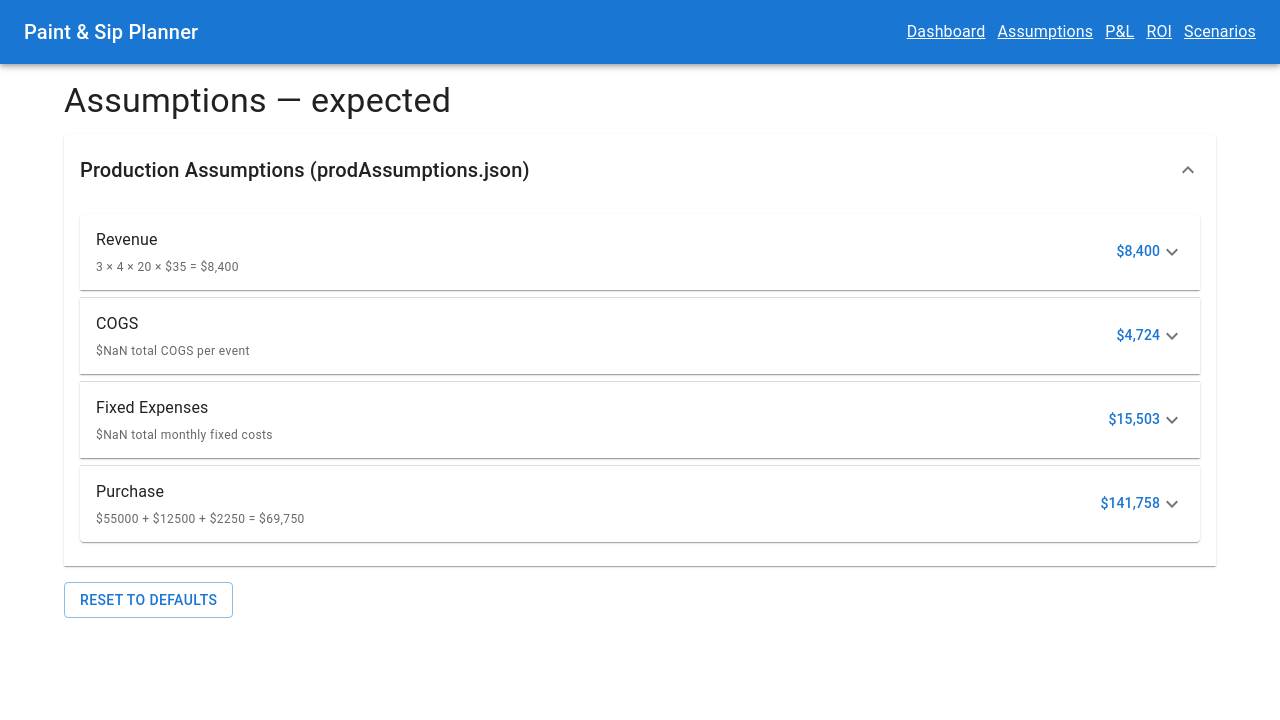
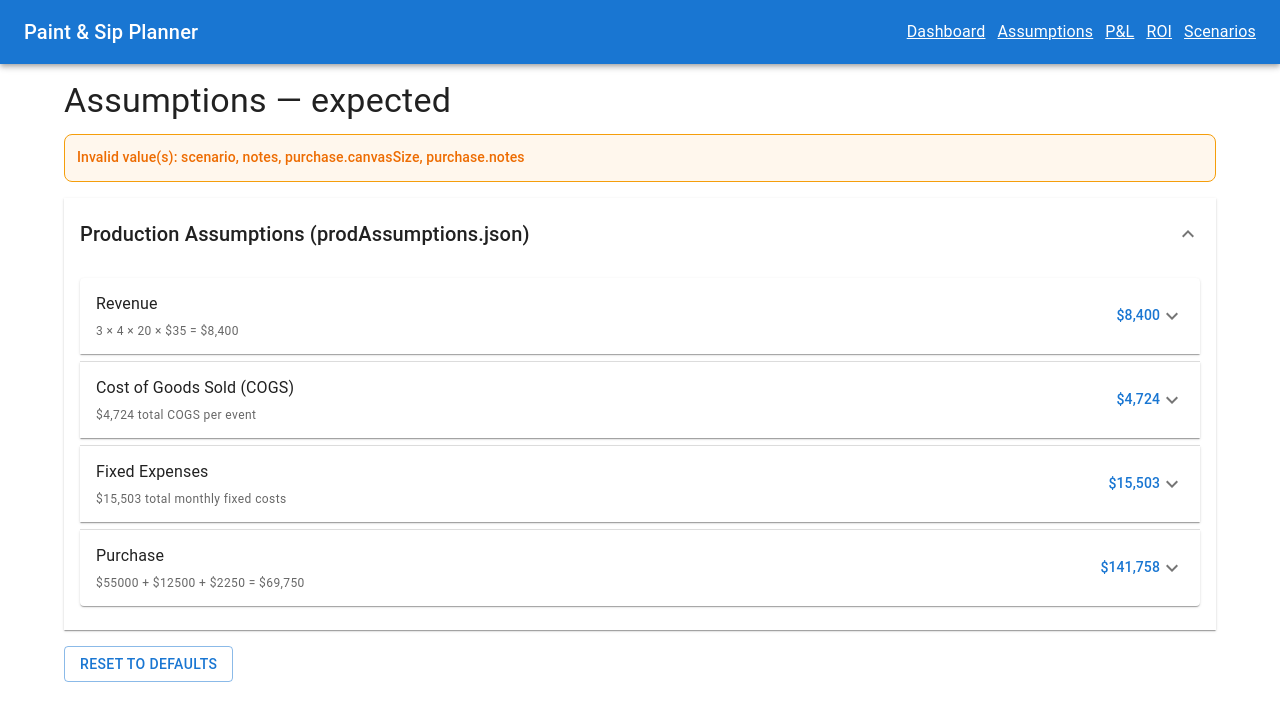
Before and after one commit to vpremk/PaintSip, a React (Vite) app: page /assumptions in a window 1280 px wide. Shown: the top 720 px of the page. Built offline with nearby package versions, Linux system fonts and the light colour scheme.

Commit message:
formular fixed

```diff
--- a/src/pages/Assumptions.tsx
+++ b/src/pages/Assumptions.tsx
@@ -61,7 +61,7 @@ const prodSections = [
     keys: ['ticketPrice','guestsPerEvent','eventsPerWeek','weeksPerMonth','privatePerMonth','corporatePerMonth','airbnbPerMonth','birthdayPartiesPerMonth','merchPerMonth','giftCardPerMonth','tipsPerGuest'],
   },
   {
-    title: 'COGS',
+    title: 'Cost of Goods Sold (COGS)',
     sectionKey: 'cogs',
     keys: ['canvas','acrylicPaint','brushes','easels','paintPalette','apronLaundry','tableCovers','paperTowels','waterCups','cleaningSupplies','disposableGloves','packaging','printouts','snacks','wineRefreshments','shippingKits'],
   },
@@ -77,46 +77,75 @@ const prodSections = [
   },
 ]
 
+const safeNumber = (value: unknown, fallback = 0) => {
+  const numeric = typeof value === 'number' ? value : Number(value ?? fallback)
+  return Number.isFinite(numeric) ? numeric : fallback
+}
+
+const getInvalidFields = (values: Record<string, any>, prefix = ''): string[] => {
+  const invalid: string[] = []
+
+  Object.entries(values).forEach(([key, value]) => {
+    const path = prefix ? `${prefix}.${key}` : key
+
+    if (value !== null && typeof value === 'object' && !Array.isArray(value)) {
+      invalid.push(...getInvalidFields(value, path))
+      return
+    }
+
+    if (typeof value === 'string' && value.trim() !== '' && Number.isNaN(Number(value))) {
+      invalid.push(path)
+      return
+    }
+
+    if (typeof value === 'number' && !Number.isFinite(value)) {
+      invalid.push(path)
+    }
+  })
+
+  return invalid
+}
+
 const getSectionTotal = (sectionKey: string, values: Record<string, any>) => {
   if (sectionKey === 'revenue') {
     const revenue = values.revenue ?? {}
-    const monthlyEvents = Number(revenue.eventsPerWeek ?? 0) * Number(revenue.weeksPerMonth ?? 0)
-    const guestsPerEvent = Number(revenue.guestsPerEvent ?? 0)
-    return Number(revenue.ticketPrice ?? 0) * monthlyEvents * guestsPerEvent
+    const monthlyEvents = safeNumber(revenue.eventsPerWeek) * safeNumber(revenue.weeksPerMonth)
+    const guestsPerEvent = safeNumber(revenue.guestsPerEvent)
+    return safeNumber(revenue.ticketPrice) * monthlyEvents * guestsPerEvent
   }
 
   const section = values[sectionKey] ?? {}
   return Object.values(section).reduce((total: number, value) => {
-    const numeric = typeof value === 'number' ? value : Number(value ?? 0)
-    return total + (Number.isFinite(numeric) ? numeric : 0)
+    const numeric = safeNumber(value)
+    return total + numeric
   }, 0)
 }
 
 const getSectionFormulaText = (sectionKey: string, values: Record<string, any>) => {
   const revenue = values.revenue ?? {}
   if (sectionKey === 'revenue') {
-    const monthlyEvents = Number(revenue.eventsPerWeek ?? 0) * Number(revenue.weeksPerMonth ?? 0)
-    const guestsPerEvent = Number(revenue.guestsPerEvent ?? 0)
-    const total = Number(revenue.ticketPrice ?? 0) * monthlyEvents * guestsPerEvent
-    return `${Number(revenue.eventsPerWeek ?? 0)} × ${Number(revenue.weeksPerMonth ?? 0)} × ${guestsPerEvent} × $${Number(revenue.ticketPrice ?? 0)} = ${formatNumber(total)}`
+    const monthlyEvents = safeNumber(revenue.eventsPerWeek) * safeNumber(revenue.weeksPerMonth)
+    const guestsPerEvent = safeNumber(revenue.guestsPerEvent)
+    const total = safeNumber(revenue.ticketPrice) * monthlyEvents * guestsPerEvent
+    return `${safeNumber(revenue.eventsPerWeek)} × ${safeNumber(revenue.weeksPerMonth)} × ${guestsPerEvent} × $${safeNumber(revenue.ticketPrice)} = ${formatNumber(total)}`
   }
 
   if (sectionKey === 'cogs') {
     const cogs = values.cogs ?? {}
-    const total = Object.values(cogs).reduce((sum: number, value) => sum + Number(value ?? 0), 0)
+    const total = Object.values(cogs).reduce((sum: number, value) => sum + safeNumber(value), 0)
     return `${formatNumber(total)} total COGS per event`
   }
 
   if (sectionKey === 'fixed') {
     const section = values.fixed ?? {}
-    const total = Object.values(section).reduce((sum: number, value) => sum + Number(value ?? 0), 0)
+    const total = Object.values(section).reduce((sum: number, value) => sum + safeNumber(value), 0)
     return `${formatNumber(total)} total monthly fixed costs`
   }
 
   if (sectionKey === 'purchase') {
     const purchase = values.purchase ?? {}
-    const total = Number(purchase.purchasePrice ?? 0) + Number(purchase.transferFee ?? 0) + Number(purchase.refreshCost ?? 0)
-    return `$${Number(purchase.purchasePrice ?? 0)} + $${Number(purchase.transferFee ?? 0)} + $${Number(purchase.refreshCost ?? 0)} = ${formatNumber(total)}`
+    const total = safeNumber(purchase.purchasePrice) + safeNumber(purchase.transferFee) + safeNumber(purchase.refreshCost)
+    return `$${safeNumber(purchase.purchasePrice)} + $${safeNumber(purchase.transferFee)} + $${safeNumber(purchase.refreshCost)} = ${formatNumber(total)}`
   }
 
   return ''
@@ -137,11 +166,12 @@ export default function Assumptions(){
     fixed: false,
     purchase: false,
   })
+  const invalidFields = React.useMemo(() => getInvalidFields(prodValues), [prodValues])
 
   const handleProdChange = (section: string, key: string, next: string) => {
     const nextValues = cloneDeep(prodValues) as Record<string, any>
     const sectionValues = nextValues[section] as Record<string, any>
-    sectionValues[key] = next === '' ? 0 : Number(next)
+    sectionValues[key] = next
     setProdValues(nextValues)
     update(active, mapProdToAssumptions(nextValues))
   }
@@ -151,6 +181,14 @@ export default function Assumptions(){
       <Typography variant="h4" gutterBottom>
         Assumptions — {active}
       </Typography>
+
+      {invalidFields.length > 0 && (
+        <Box sx={{ mb: 2, p: 1.5, border: '1px solid #f59e0b', borderRadius: 2, backgroundColor: '#fff7ed' }}>
+          <Typography variant="subtitle2" color="warning.main">
+            Invalid value(s): {invalidFields.join(', ')}
+          </Typography>
+        </Box>
+      )}
 
       <Accordion expanded={expanded} onChange={() => setExpanded(!expanded)} sx={{ mb: 3 }}>
         <AccordionSummary expandIcon={<ExpandMoreIcon />}>
@@ -183,13 +221,14 @@ export default function Assumptions(){
                     <Grid item xs={12} sm={6} md={4} key={`${group.title}-${key}`}>
                       <TextField
                         label={key}
-                        value={prodValues[group.sectionKey]?.[key] ?? 0}
+                        value={prodValues[group.sectionKey]?.[key] ?? ''}
                         fullWidth
                         size="small"
                         type="number"
                         onChange={(e) => {
                           handleProdChange(group.sectionKey, key, e.target.value)
                         }}
+                        error={typeof prodValues[group.sectionKey]?.[key] === 'string' && Number.isNaN(Number(prodValues[group.sectionKey]?.[key]))}
                       />
                     </Grid>
                   ))}
--- a/src/pages/Dashboard.tsx
+++ b/src/pages/Dashboard.tsx
@@ -43,7 +43,7 @@ export default function Dashboard(){
       formula: `${assumptions.revenue.eventsPerWeek} × ${assumptions.revenue.weeksPerMonth} × ${assumptions.revenue.guestsPerEvent} × $${assumptions.revenue.ticketPrice} = ${formatCurrency(revenue)}`,
     },
     {
-      label: 'COGS',
+      label: 'Cost of Goods Sold (COGS)',
       value: -cogs,
       formula: `${formatCurrency(cogsPerEvent)} total COGS per event`,
     },
```
